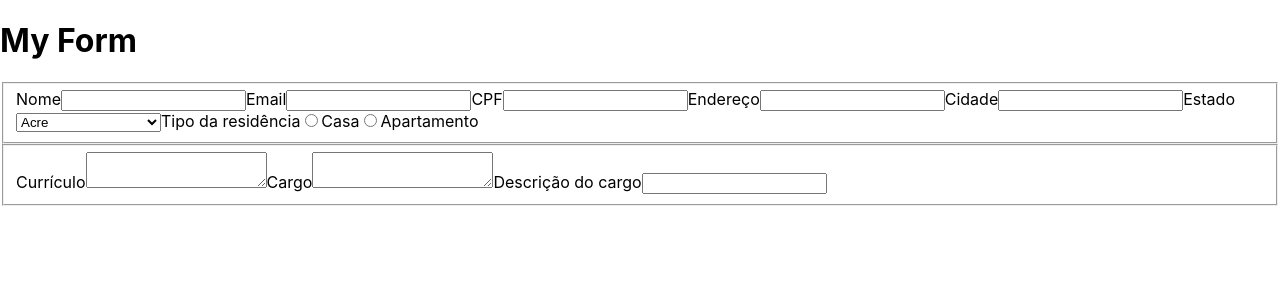
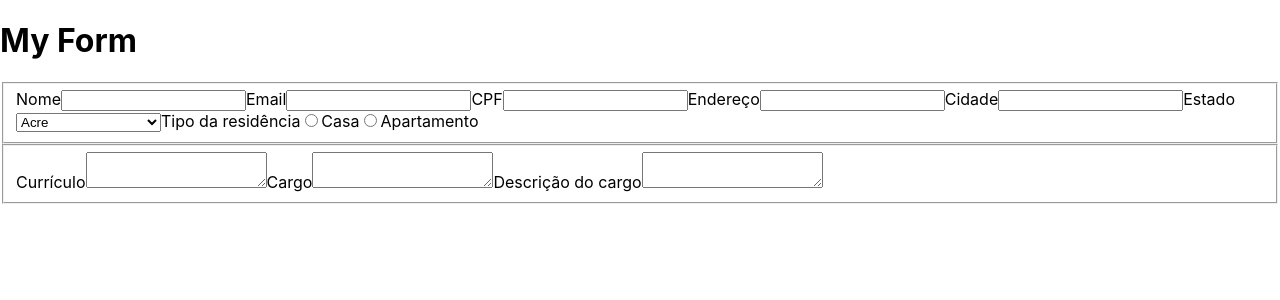
Before and after one commit to mateusleiteaalmeida/trybe, a React (Create React App) app in the folder Front-end/block_12/day_2/my-form-2.0/: page / in a window 1280 px wide. Shown: the top 300 px of the page. Built offline with nearby package versions, Linux system fonts and the light colour scheme.

Commit message:
Exercicio 1 - Dia 2 - Bloco 12 - incluidas todas as alteraçoes de estado nas tags

```diff
--- a/Front-end/block_12/day_2/my-form-2.0/src/App.js
+++ b/Front-end/block_12/day_2/my-form-2.0/src/App.js
@@ -85,6 +85,7 @@ class App extends Component {
               Email
               <input
               name="email"
+              value={this.state.email}
               maxLength="50"
               required
               onChange={this.handleChange} />
@@ -94,6 +95,7 @@ class App extends Component {
               CPF
               <input
               name="cpf"
+              value={this.state.cpf}
               maxLength="11"
               required />
             </label>
@@ -112,6 +114,7 @@ class App extends Component {
               Cidade
               <input
               name="city"
+              value={this.state.city}
               maxLength="28"
               onBlur={this.validateCity}
               required />
@@ -121,6 +124,7 @@ class App extends Component {
               Estado
               <select
               name="countryState"
+              value={this.state.countryState}
               required
               onChange={this.handleChange}>
                 {states.map(state => {
@@ -148,6 +152,7 @@ class App extends Component {
               Currículo
               <textarea
               name="resume"
+              value={this.state.resume}
               maxLength="1000"
               onMouseEnter={this.throwWarning}
               required />
@@ -157,14 +162,16 @@ class App extends Component {
               Cargo
               <textarea
               name="position"
+              value={this.state.position}
               maxLength="40"
               required />
             </label>
 
             <label>
               Descrição do cargo
-              <input
+              <textarea
               name="positionDescription"
+              value={this.state.positionDescription}
               maxLength="500"
               required />
             </label>
```
